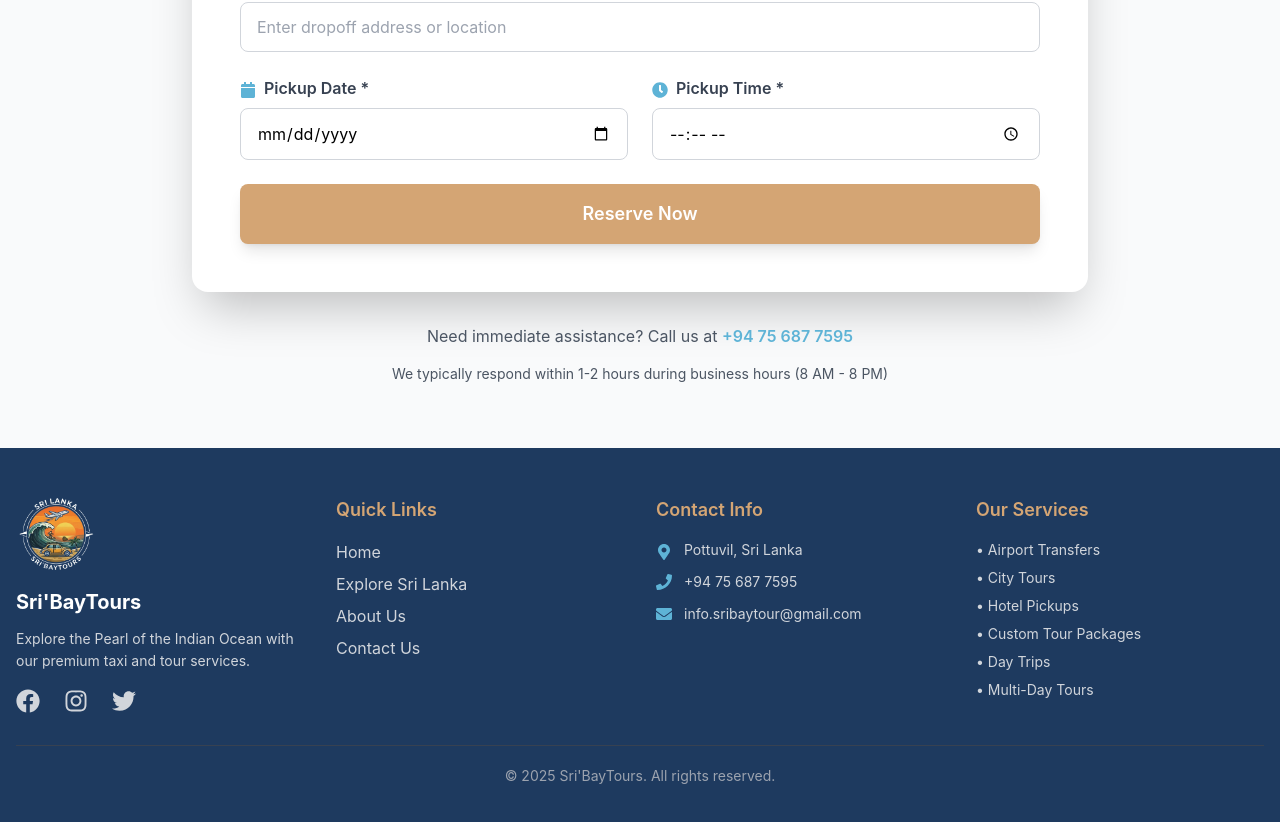
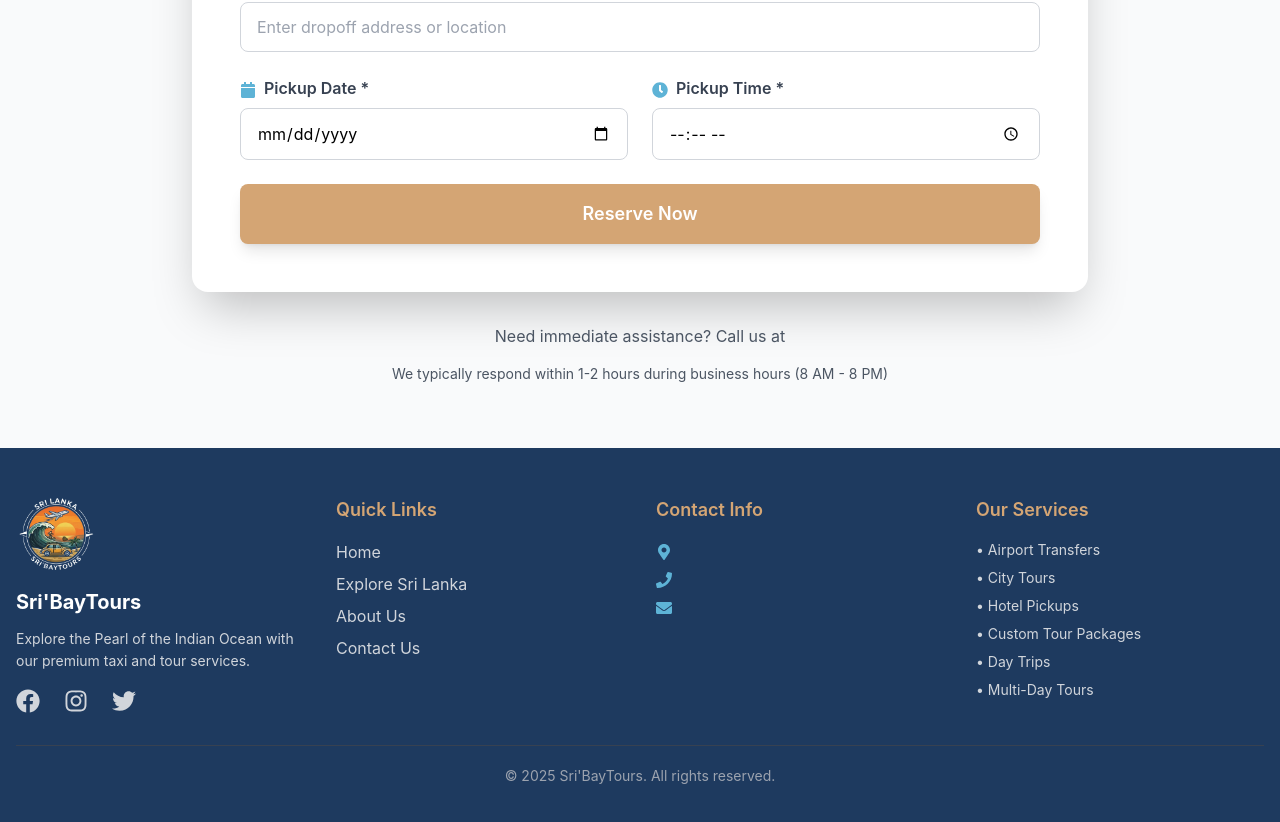
Before and after one commit to infas01/Sri-BayTours-Frontend, a Next.js app: page /reserve-a-ride in a window 1280 px wide. Shown: the part 1178-2000 px from the top of the page. Built offline with nearby package versions, Linux system fonts and the light colour scheme.

Commit message:
feat: Update contact information to use environment variables for dynamic content

```diff
--- a/src/app/api/book-ride/route.js
+++ b/src/app/api/book-ride/route.js
@@ -130,7 +130,7 @@ export async function POST(request) {
                 <div class="footer">
                   <p><strong>Sri'BayTours</strong></p>
                   <p>Explore the Pearl of the Indian Ocean</p>
-                  <p>📍 Pottuvil, Sri Lanka | 📞 +94 75 687 7595</p>
+                  <p>📍 ${process.env.NEXT_PUBLIC_LOCATION} | 📞 ${process.env.NEXT_PUBLIC_PHONE_ARRANGED}</p>
                 </div>
               </div>
             </div>
--- a/src/app/api/contact/route.js
+++ b/src/app/api/contact/route.js
@@ -107,7 +107,7 @@ export async function POST(request) {
                 <div class="footer">
                   <p><strong>Sri'BayTours</strong></p>
                   <p>Explore the Pearl of the Indian Ocean</p>
-                  <p>📍 Pottuvil, Sri Lanka | 📞 +94 75 687 7595</p>
+                  <p>📍${process.env.NEXT_PUBLIC_LOCATION} | 📞 ${process.env.NEXT_PUBLIC_PHONE_ARRANGED}</p>
                 </div>
               </div>
             </div>
--- a/src/app/contact/page.jsx
+++ b/src/app/contact/page.jsx
@@ -116,7 +116,9 @@ export default function Contact() {
                     <h3 className="text-xl font-semibold text-primary-navy mb-2">
                       Address
                     </h3>
-                    <p className="text-gray-600">Pottuvil, Sri Lanka</p>
+                    <p className="text-gray-600">
+                      {process.env.NEXT_PUBLIC_ADDRESS}
+                    </p>
                   </div>
                 </motion.div>
 
@@ -135,10 +137,10 @@ export default function Contact() {
                       Email
                     </h3>
                     <a
-                      href="mailto:info.sribaytour@gmail.com"
+                      href={`mailto:${process.env.NEXT_PUBLIC_CONTACT_EMAIL}`}
                       className="text-gray-600 hover:text-primary-ocean transition-colors"
                     >
-                      info.sribaytour@gmail.com
+                      {process.env.NEXT_PUBLIC_CONTACT_EMAIL}
                     </a>
                   </div>
                 </motion.div>
@@ -158,10 +160,10 @@ export default function Contact() {
                       Phone
                     </h3>
                     <a
-                      href="tel:+94756877595"
+                      href={`tel:${process.env.NEXT_PUBLIC_PHONE}`}
                       className="text-gray-600 hover:text-primary-ocean transition-colors"
                     >
-                      +94 75 687 7595
+                      {process.env.NEXT_PUBLIC_PHONE_ARRANGED}
                     </a>
                   </div>
                 </motion.div>
--- a/src/app/reserve-a-ride/page.jsx
+++ b/src/app/reserve-a-ride/page.jsx
@@ -300,10 +300,10 @@ function ReserveForm() {
         <p className="mb-4">
           Need immediate assistance? Call us at{' '}
           <a
-            href="tel:+94756877595"
+            href={`tel:${process.env.NEXT_PUBLIC_PHONE}`}
             className="text-primary-ocean font-semibold hover:underline"
           >
-            +94 75 687 7595
+            {process.env.NEXT_PUBLIC_PHONE_ARRANGED}
           </a>
         </p>
         <p className="text-sm">
--- a/src/components/FloatingContactButton.jsx
+++ b/src/components/FloatingContactButton.jsx
@@ -17,19 +17,19 @@ export default function FloatingContactButton() {
     {
       icon: <FaWhatsapp />,
       label: 'WhatsApp',
-      href: `https://wa.me/94756877595`,
+      href: `https://wa.me/${process.env.NEXT_PUBLIC_WHATSAPP}`,
       color: 'bg-green-500 hover:bg-green-600',
     },
     {
       icon: <FaEnvelope />,
       label: 'Email',
-      href: 'mailto:info.sribaytour@gmail.com',
+      href: `mailto:${process.env.NEXT_PUBLIC_CONTACT_EMAIL}`,
       color: 'bg-red-500 hover:bg-red-600',
     },
     {
       icon: <FaPhone />,
       label: 'Phone',
-      href: 'tel:+94756877595',
+      href: `tel:${process.env.NEXT_PUBLIC_PHONE}`,
       color: 'bg-blue-500 hover:bg-blue-600',
     },
   ];
--- a/src/components/Footer.jsx
+++ b/src/components/Footer.jsx
@@ -110,25 +110,25 @@ export default function Footer() {
               <li className="flex items-start space-x-3">
                 <FaMapMarkerAlt className="text-primary-ocean mt-1 flex-shrink-0" />
                 <span className="text-gray-300 text-sm">
-                  Pottuvil, Sri Lanka
+                  {process.env.NEXT_PUBLIC_CONTACT_EMAIL}
                 </span>
               </li>
               <li className="flex items-center space-x-3">
                 <FaPhone className="text-primary-ocean flex-shrink-0" />
                 <a
-                  href="tel:+94756877595"
+                  href={`tel:${process.env.NEXT_PUBLIC_PHONE}`}
                   className="text-gray-300 hover:text-primary-ocean transition-colors text-sm"
                 >
-                  +94 75 687 7595
+                  {process.env.NEXT_PUBLIC_PHONE_ARRANGED}
                 </a>
               </li>
               <li className="flex items-center space-x-3">
                 <FaEnvelope className="text-primary-ocean flex-shrink-0" />
                 <a
-                  href="mailto:info.sribaytour@gmail.com"
+                  href={`mailto:${process.env.NEXT_PUBLIC_CONTACT_EMAIL}`}
                   className="text-gray-300 hover:text-primary-ocean transition-colors text-sm"
                 >
-                  info.sribaytour@gmail.com
+                  {process.env.NEXT_PUBLIC_CONTACT_EMAIL}
                 </a>
               </li>
             </ul>
--- a/src/components/InteractiveSriLankaMap.jsx
+++ b/src/components/InteractiveSriLankaMap.jsx
@@ -45,10 +45,10 @@ export default function InteractiveSriLankaMap() {
   // Sri Lanka center coordinates
   const sriLankaCenter = [7.8731, 80.7718];
 
-  // Your base location - Pottuvil
-  const pottuvil = {
-    name: 'Pottuvil - Our Home Base',
-    position: [6.8706, 81.8364],
+  // Your base location - Arugam Bay
+  const arugamBay = {
+    name: 'Arugam Bay - Our Home Base',
+    position: [6.8414, 81.8361],
     type: 'base',
     description: "Sri'BayTours headquarters",
   };
@@ -283,15 +283,15 @@ export default function InteractiveSriLankaMap() {
             url="https://{s}.tile.openstreetmap.org/{z}/{x}/{y}.png"
           />
 
-          {/* Home Base - Pottuvil */}
-          <Marker position={pottuvil.position} icon={createIcon('base')}>
+          {/* Home Base - arugamBay */}
+          <Marker position={arugamBay.position} icon={createIcon('base')}>
             <Popup className="custom-popup">
               <div className="p-4 min-w-[280px]">
                 <h3 className="text-xl font-bold text-primary-navy mb-2 flex items-center">
                   <span className="text-2xl mr-2">⭐</span>
-                  {pottuvil.name}
+                  {arugamBay.name}
                 </h3>
-                <p className="text-gray-600 mb-4">{pottuvil.description}</p>
+                <p className="text-gray-600 mb-4">{arugamBay.description}</p>
                 <Link href="/contact">
                   <button className="w-full bg-primary-gold hover:bg-primary-gold/90 text-white font-semibold py-2 px-4 rounded-lg transition-all duration-300">
                     Contact Us
@@ -301,9 +301,9 @@ export default function InteractiveSriLankaMap() {
             </Popup>
           </Marker>
 
-          {/* Service Coverage Circle around Pottuvil */}
+          {/* Service Coverage Circle around arugamBay */}
           {/* <Circle
-            center={pottuvil.position}
+            center={arugamBay.position}
             radius={400000}
             pathOptions={{
               color: '#d4a574',
```
